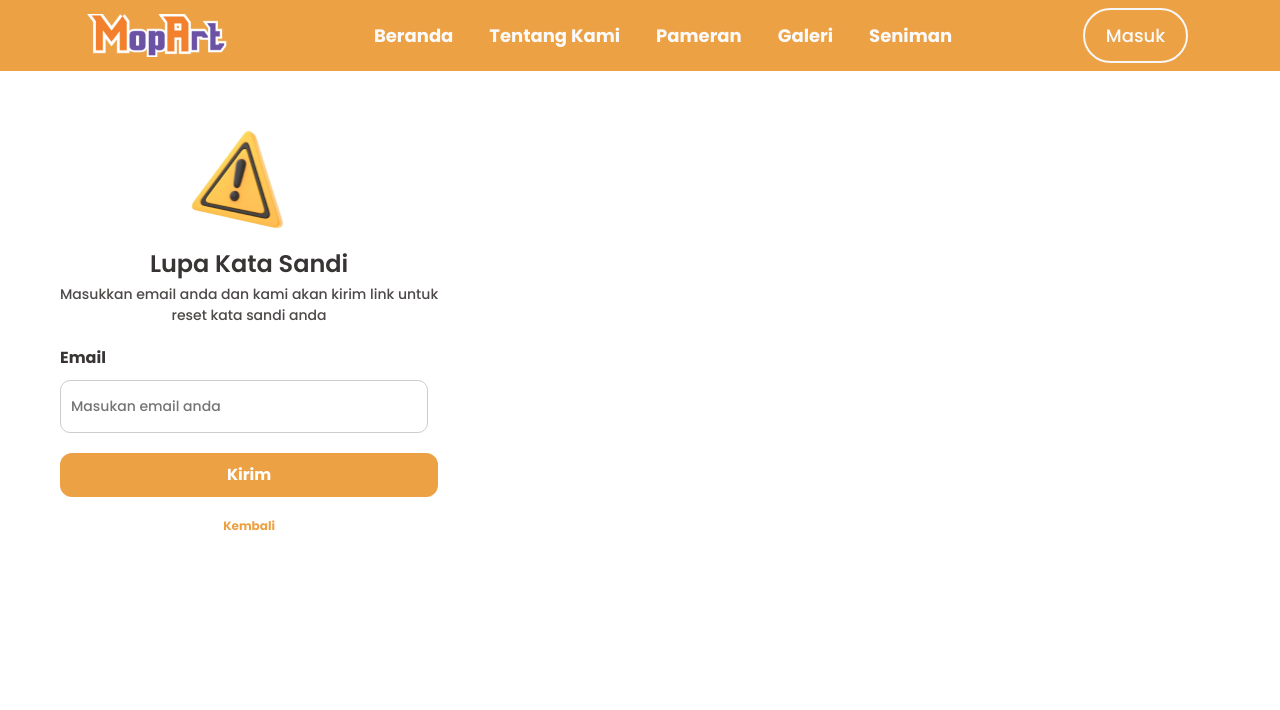
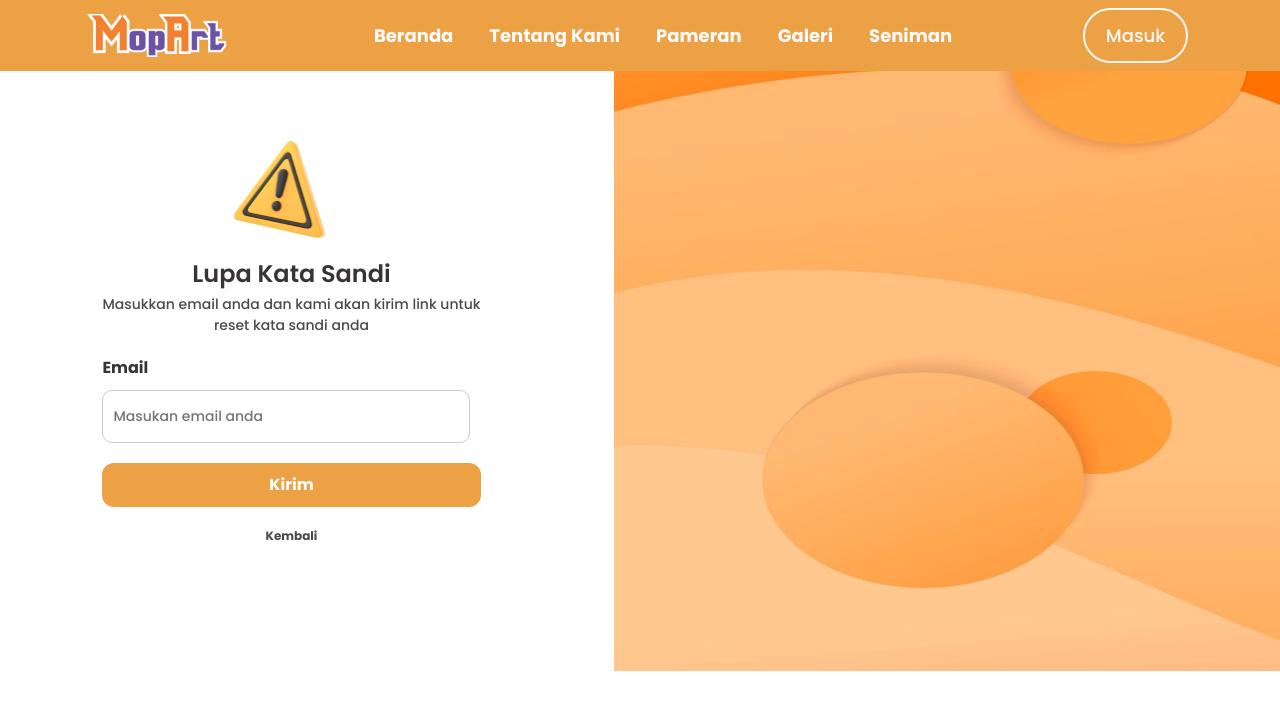
Before and after one commit to enriohernanda/Project-Massive_Compro-Developers, a React (Create React App) app in the folder frontend/: page /lupa-password in a window 1280 px wide. Shown: the top 710 px of the page. Built offline with nearby package versions, Linux system fonts and the light colour scheme.

Commit message:
update halaman masuk, daftar, lupa pass, dan pass baru

```diff
--- a/frontend/src/css/lupaPass.css
+++ b/frontend/src/css/lupaPass.css
@@ -10,8 +10,8 @@
 
 .isi_form_lupa_pass {
   position: absolute;
-  margin-top: 50px;
-  margin-left: 60px;
+  margin-top: 60px;
+  margin-left: 8vw;
 }
 
 .icon-lupa-pass {
@@ -88,7 +88,7 @@
   text-align: center;
   font-weight: bold;
   font-size: 12px;
-  color: var(--secondary-color);
+  color: var(--color-text);
   text-decoration: none;
   cursor: pointer;
 }
--- a/frontend/src/css/masuk.css
+++ b/frontend/src/css/masuk.css
@@ -1,17 +1,23 @@
-/* body {
-  background-image: url('../assets/bg-masuk.png');
-  background-position: center;
+.masuk-bg > * {
+  flex-basis: 1;
+}
+
+.masuk-image {
   background-repeat: no-repeat;
-  background-attachment: fixed;
-  background-size: 100% 100%;
   margin: 0;
   padding: 0;
-} */
+}
+
+@media (max-width: 897px) {
+  .masuk-image {
+    visibility: hidden;
+  }
+}
 
 .isi_form {
   position: absolute;
-  margin-top: 80px;
-  margin-left: 60px;
+  margin-top: 90px;
+  margin-left: 8vw;
 }
 
 .judul-masuk {
@@ -53,7 +59,7 @@
 }
 
 a.forgot-password {
-  color: var(--secondary-color);
+  color: var(--color-text);
   text-decoration: none;
   font-size: 12px;
   font-weight: bold;
--- a/frontend/src/pages/Daftar.js
+++ b/frontend/src/pages/Daftar.js
@@ -1,12 +1,14 @@
 // Import CSS Daftar
 import '../css/daftar.css';
+
+import image from '../assets/bg_login.png';
 
 import { useNavigate } from 'react-router-dom';
 
 const Daftar = () => {
   let navigate = useNavigate();
   return (
-    <div className="App">
+    <div className="daftar-bg">
       <div className="isi_form">
         <h2 className="judul-daftar">Selamat Datang</h2>
         <form className="form-daftar">
@@ -34,6 +36,7 @@ const Daftar = () => {
           </p>
         </form>
       </div>
+      <img src={image} alt="" className="ms-auto masuk-image align-self-end d-block" height={'600px'} width={'52%'} />
     </div>
   );
 };
--- a/frontend/src/pages/LupaPass.js
+++ b/frontend/src/pages/LupaPass.js
@@ -1,6 +1,7 @@
 // Import Lupa Pass CSS
 import '../css/lupaPass.css';
 
+import image from '../assets/bg_login.png';
 import icon from '../assets/icon-warning.png';
 
 import { useNavigate } from 'react-router-dom';
@@ -8,7 +9,7 @@ import { useNavigate } from 'react-router-dom';
 const LupaPass = () => {
   let navigate = useNavigate();
   return (
-    <div className="App">
+    <div className="lupapass-bg">
       <div className="isi_form_lupa_pass">
         <img className="icon-lupa-pass" src={icon} alt="lupa password" />
         <h2 className="judul-lupa-pass">Lupa Kata Sandi</h2>
@@ -29,6 +30,7 @@ const LupaPass = () => {
           </a>
         </form>
       </div>
+      <img src={image} alt="" className="ms-auto masuk-image align-self-end d-block" height={'600px'} width={'52%'} />
     </div>
   );
 };
--- a/frontend/src/pages/Masuk.js
+++ b/frontend/src/pages/Masuk.js
@@ -1,12 +1,14 @@
 // Import CSS Masuk
 import '../css/masuk.css';
+
+import image from '../assets/bg_login.png';
 
 import { useNavigate } from 'react-router-dom';
 
 const Masuk = () => {
   let navigate = useNavigate();
   return (
-    <div className="App">
+    <div className=".masuk-bg">
       <div className="isi_form">
         <h2 className="judul-masuk">
           Selamat Datang <br />
@@ -36,6 +38,7 @@ const Masuk = () => {
           </p>
         </form>
       </div>
+      <img src={image} alt="" className="ms-auto masuk-image align-self-end d-block" height={'600px'} width={'52%'} />
     </div>
   );
 };
--- a/frontend/src/pages/PassBaru.js
+++ b/frontend/src/pages/PassBaru.js
@@ -1,6 +1,7 @@
 // Import Lupa Pass CSS
 import '../css/lupaPass.css';
 
+import image from '../assets/bg_login.png';
 import icon from '../assets/icon-warning.png';
 
 import { useNavigate } from 'react-router-dom';
@@ -8,7 +9,7 @@ import { useNavigate } from 'react-router-dom';
 const PassBaru = () => {
   let navigate = useNavigate();
   return (
-    <div className="App">
+    <div className="passbaru-bg">
       <div className="isi_form_lupa_pass">
         <img className="icon-lupa-pass" src={icon} alt="lupa password" />
         <h2 className="judul-lupa-pass">Lupa Kata Sandi</h2>
@@ -30,6 +31,7 @@ const PassBaru = () => {
           </a>
         </form>
       </div>
+      <img src={image} alt="" className="ms-auto masuk-image align-self-end d-block" height={'600px'} width={'52%'} />
     </div>
   );
 };
```
